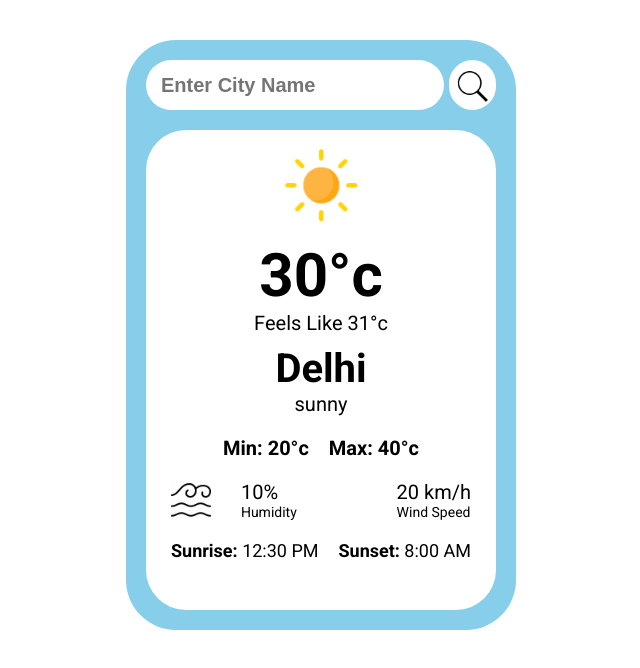
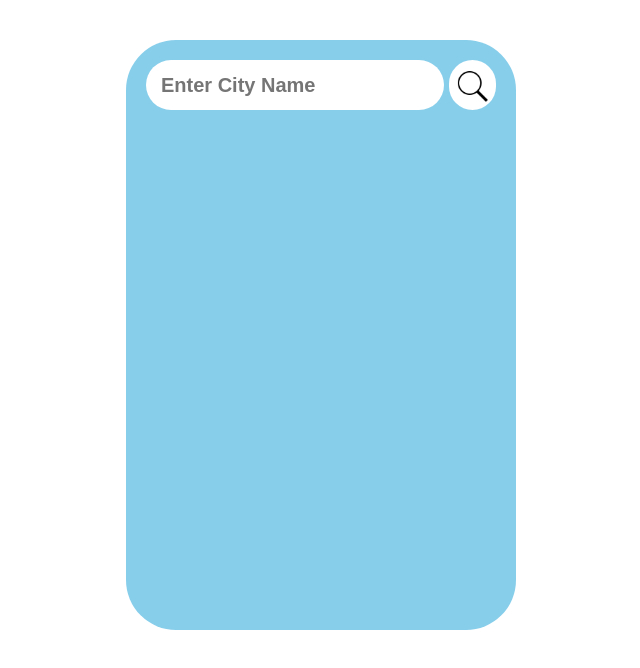
Before and after one commit to UdayrajJhala/Weather-App, a plain HTML site: page index.html in a window 1280 px wide. Shown: the whole page, without its empty margins (319-959 px from the left). Drawn offline with Linux system fonts and the light colour scheme.

Commit message:
added data

```diff
--- a/index.html
+++ b/index.html
@@ -26,32 +26,7 @@
 
 
             <div class="weather-container">
-                <img class="weather-img" src="assets/clear.png" alt="">
-                <span class="temp">30&deg;c</span>
-                <span style="font-size: 20px;" class="feels-like">Feels Like 31&deg;c</span>
-                <span class="city-name">Delhi</span>
-                <span style="font-size: 20px;" class="description">sunny</span>
-                <div class="min-max">
-                    <span style="padding-right: 20px;">Min: 20&deg;c</span>
-                    <span>Max: 40&deg;c</span>
-                </div>
 
-                <div class="info">
-                    <img class="humidity-img" src="assets/humidity.gif" alt="">
-                    <div>
-                        <p style="font-size: 20px;">10%</p>
-                        <p style="font-size: 14px;">Humidity</p>
-                    </div>
-                    <img class="wind-img" src="assets/wind.gif" alt="">
-                    <div>
-                        <p style="font-size: 20px;">20 km/h</p>
-                        <p style="font-size: 14px;">Wind Speed</p>
-                    </div>
-                </div>
-                <div class="sunrise-sunset">
-                    <span style="padding-right: 20px;">Sunrise: <span style="font-weight: normal;">12:30 PM</span></span>
-                    <span>Sunset: <span style="font-weight: normal;">8:00 AM</span></span>
-                </div>
             </div>
         </div>
     </div>
--- a/style.css
+++ b/style.css
@@ -83,7 +83,7 @@ body {
     margin-top: 20px;
     width: 100%;
     border-radius: 40px;
-    display: flex;
+    display: none;
     flex-direction: column;
     align-items: center;
 }
```
Also changed, not shown: 1 other file.
